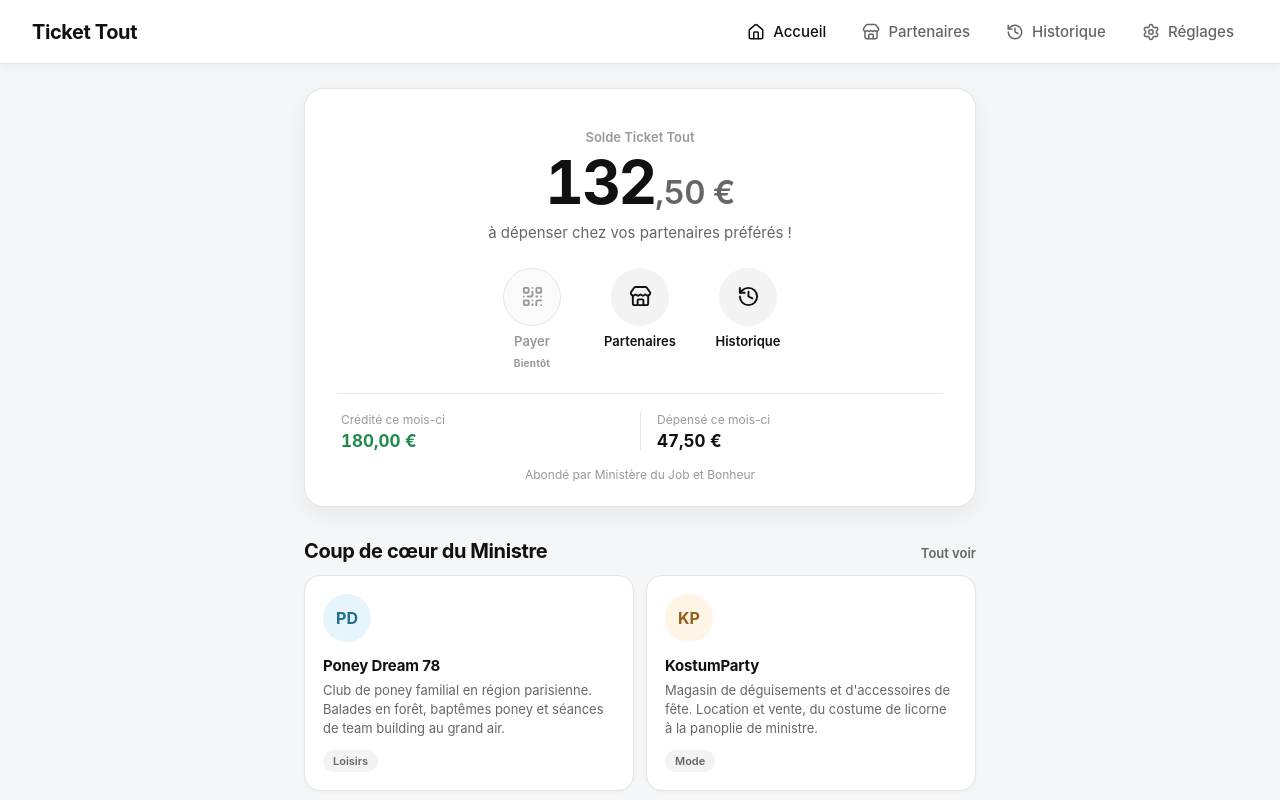
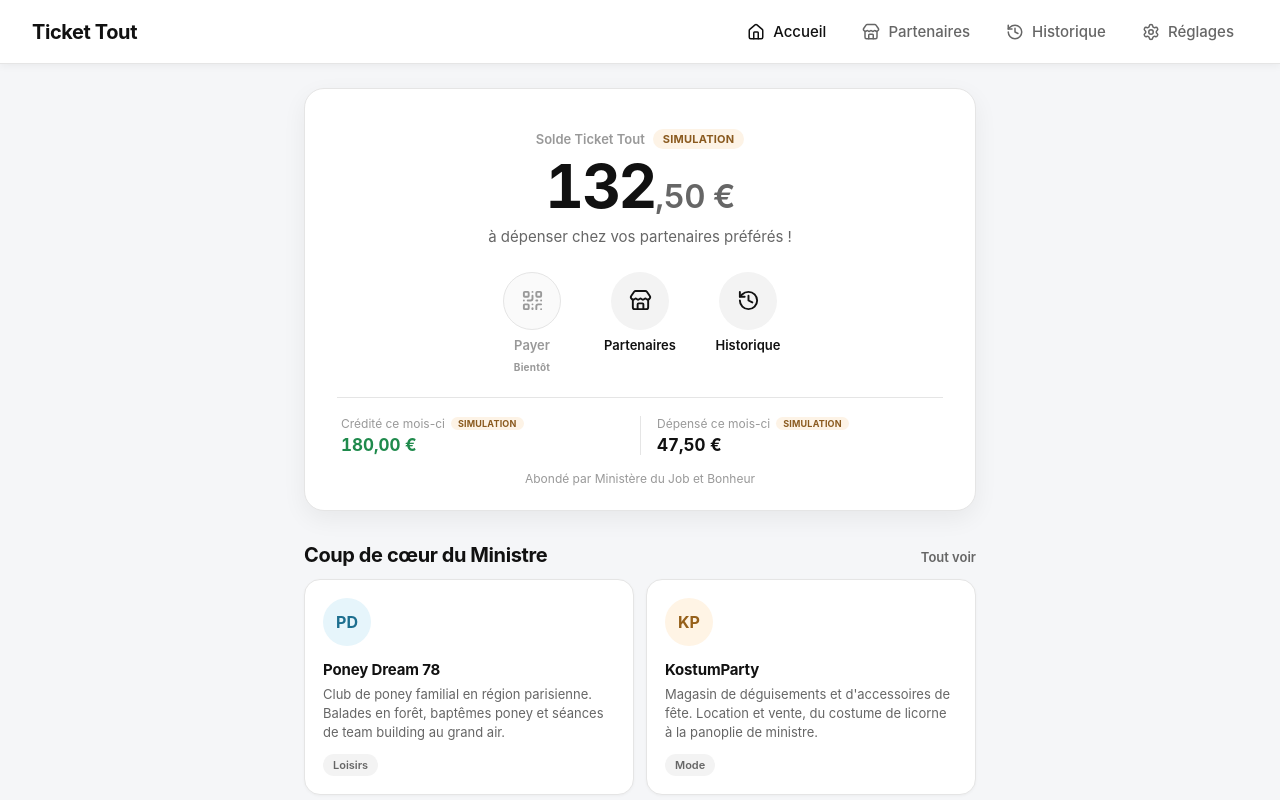
Before and after one commit to Tinto57/survivor_pool_mirror, a Next.js app in the folder frontend/: page /employee in a window 1280 px wide. Shown: the top 800 px of the page. Built offline with nearby package versions, Linux system fonts and the light colour scheme; no server answers.

Commit message:
[ADD] Ajouter la mention Simulation sur l'écran de solde

```diff
--- a/frontend/app/components/BalanceCard/BalanceCard.module.css
+++ b/frontend/app/components/BalanceCard/BalanceCard.module.css
@@ -7,6 +7,13 @@
     box-shadow: var(--shadow-md);
 
     text-align: center;
+}
+
+.labelRow {
+    display: flex;
+    align-items: center;
+    justify-content: center;
+    gap: 8px;
 }
 
 .label {
@@ -138,6 +145,10 @@
 }
 
 .statLabel {
+    display: flex;
+    align-items: center;
+    gap: 6px;
+
     font-size: 12px;
     color: var(--text-soft);
 }
--- a/frontend/app/components/BalanceCard/BalanceCard.tsx
+++ b/frontend/app/components/BalanceCard/BalanceCard.tsx
@@ -2,6 +2,7 @@ import Link from "next/link";
 import { History, QrCode, Store } from "lucide-react";
 import type { Balance } from "../../lib/catalog";
 import { formatAmount, splitAmount } from "../../lib/catalog";
+import SimulationBadge from "../SimulationBadge/SimulationBadge";
 import styles from "./BalanceCard.module.css";
 
 export default function BalanceCard({ balance }: { balance: Balance }) {
@@ -10,7 +11,10 @@ export default function BalanceCard({ balance }: { balance: Balance }) {
 
     return (
         <section className={styles.card}>
-            <p className={styles.label}>Solde Ticket Tout</p>
+            <div className={styles.labelRow}>
+                <p className={styles.label}>Solde Ticket Tout</p>
+                <SimulationBadge />
+            </div>
 
             <p className={styles.amount}>
                 {integer}
@@ -49,14 +53,18 @@ export default function BalanceCard({ balance }: { balance: Balance }) {
 
             <dl className={styles.stats}>
                 <div className={styles.stat}>
-                    <dt className={styles.statLabel}>Crédité ce mois-ci</dt>
+                    <dt className={styles.statLabel}>
+                        Crédité ce mois-ci <SimulationBadge size="sm" />
+                    </dt>
                     <dd className={`${styles.statValue} ${styles.statIn}`}>
                         {formatAmount(balance.topped_up_this_month)}
                     </dd>
                 </div>
 
                 <div className={styles.stat}>
-                    <dt className={styles.statLabel}>Dépensé ce mois-ci</dt>
+                    <dt className={styles.statLabel}>
+                        Dépensé ce mois-ci <SimulationBadge size="sm" />
+                    </dt>
                     <dd className={styles.statValue}>{formatAmount(balance.spent_this_month)}</dd>
                 </div>
             </dl>
```
